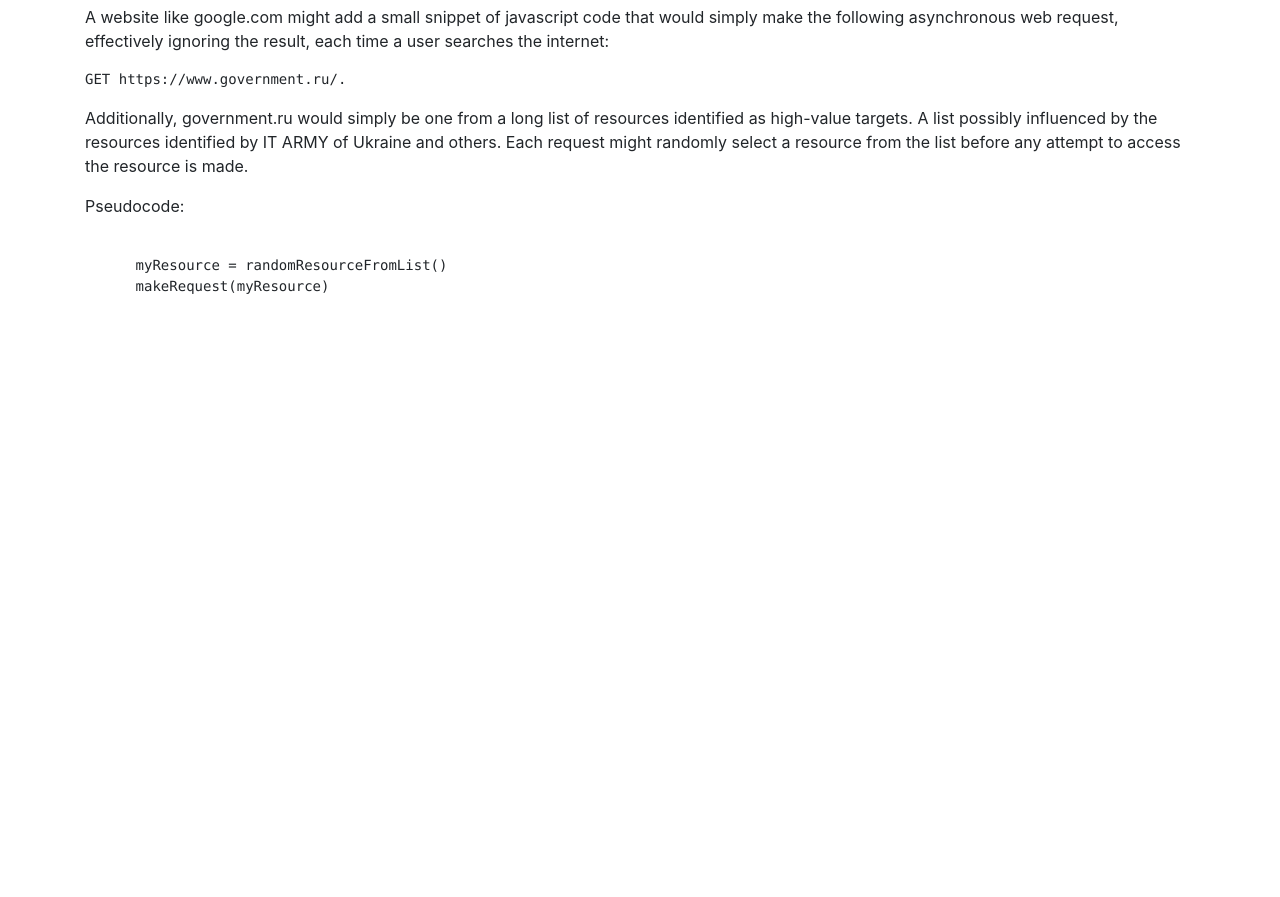
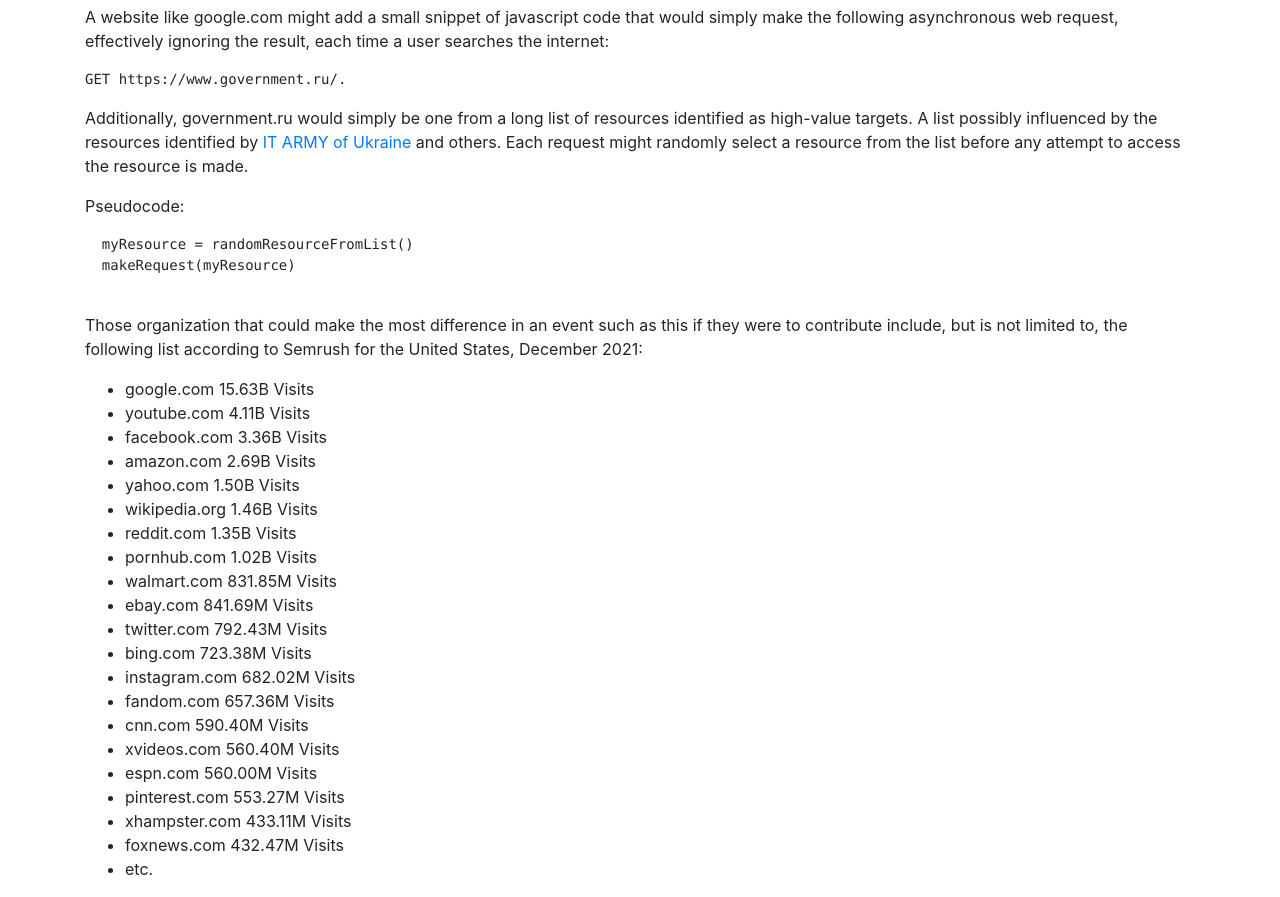
Before and after one commit to passiveddos/passiveddos.github.io, a plain HTML site: page index.html in a window 1280 px wide. Shown: the part 315-1212 px from the top of the page. Before the commit the page ends 800 px from the top, so only its background shows below. Drawn offline with nearby package versions, Linux system fonts and the light colour scheme.

Commit message:
Update index.html

```diff
--- a/index.html
+++ b/index.html
@@ -31,14 +31,40 @@
       <p>Application developers would insert client-side code that makes a simple, behind the scenes, web request to a randomly selected site from a list of important Russian services. Each request would come from the client and not the host which is critical to the distribution of the effort.</p>
       <h3 id="for-example">For Example:</h3>
       <p>A website like google.com might add a small snippet of javascript code that would simply make the following asynchronous web request, effectively ignoring the result, each time a user searches the internet: <pre><code>GET <span class="textLtr">/ur.tnemnrevog.www//:sptth</span>.</code></pre></p>
-      <p>Additionally, <span class="textLtr">ur.tnemnrevog</span> would simply be one from a long list of resources identified as high-value targets. A list possibly influenced by the resources identified by IT ARMY of Ukraine and others. Each request might randomly select a resource from the list before any attempt to access the resource is made.</p>
+      <p>Additionally, <span class="textLtr">ur.tnemnrevog</span> would simply be one from a long list of resources identified as high-value targets. A list possibly influenced by the resources identified by <a href="https://t.me/itarmyofukraine2022" target="_blank">IT ARMY of Ukraine</a> and others. Each request might randomly select a resource from the list before any attempt to access the resource is made.</p>
       <p>Pseudocode:</p>
+
+<!--       <code> -->
       <pre>
-      <code>
-      myResource = randomResourceFromList()
-      makeRequest(myResource)
-      </code>
+  myResource = randomResourceFromList()
+  makeRequest(myResource)
       </pre>
+<!--       </code> -->
+
+      <p>Those organization that could make the most difference in an event such as this if they were to contribute include, but is not limited to, the following list according to Semrush for the United States, December 2021:</p>
+      <ul>
+        <li>google.com 15.63B Visits</li>
+        <li>youtube.com 4.11B Visits</li>
+        <li>facebook.com 3.36B Visits</li>
+        <li>amazon.com 2.69B Visits</li>
+        <li>yahoo.com 1.50B Visits</li>
+        <li>wikipedia.org 1.46B Visits</li>
+        <li>reddit.com 1.35B Visits</li>
+        <li>pornhub.com 1.02B Visits</li>
+        <li>walmart.com 831.85M Visits</li>
+        <li>ebay.com 841.69M Visits</li>
+        <li>twitter.com 792.43M Visits</li>
+        <li>bing.com 723.38M Visits</li>
+        <li>instagram.com 682.02M Visits</li>
+        <li>fandom.com 657.36M Visits</li>
+        <li>cnn.com 590.40M Visits</li>
+        <li>xvideos.com 560.40M Visits</li>
+        <li>espn.com 560.00M Visits</li>
+        <li>pinterest.com 553.27M Visits</li>
+        <li>xhampster.com 433.11M Visits</li>
+        <li>foxnews.com 432.47M Visits</li>
+        <li>etc.</li>
+      </ul>
     </div>
   </body>
 
```
